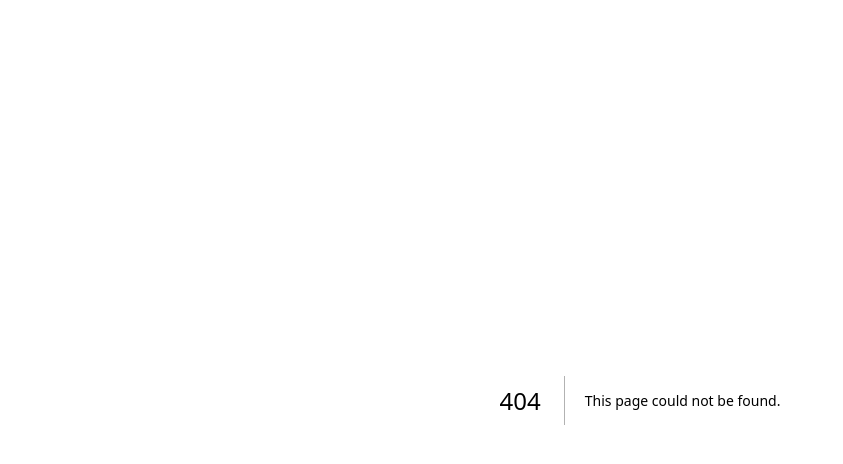
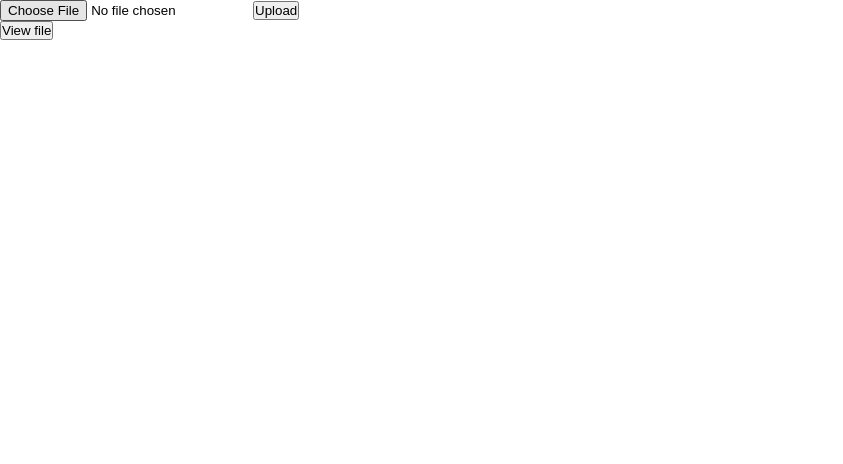
Before and after one commit to Junjpan/nextapp_graphql, a Next.js app: page /s3/upload in a window 1280 px wide. Before the commit this address had no page. Shown: the top 464 px of the page, without its empty margins (0-843 px from the left). Built offline with nearby package versions, Linux system fonts and the light colour scheme.

Commit message:
connect s3 bucket by using @aws-sdk/client-s3 package

```diff
--- /dev/null
+++ b/config/s3.js
@@ -0,0 +1,11 @@
+import { S3Client } from "@aws-sdk/client-s3";
+
+const s3Client = new S3Client({
+  region: "us-west-2",
+  credentials: {
+    accessKeyId: process.env.AWS_S3_ACCESS_KEY_ID,
+    secretAccessKey: process.env.AWS_S3_ACCESS_SECRET_ACCESS_KEY,
+  },
+});
+
+export default s3Client;
--- a/package.json
+++ b/package.json
@@ -12,6 +12,8 @@
     "@apollo/server": "^4.7.1",
     "@as-integrations/next": "^2.0.0",
     "@aws-sdk/client-dynamodb": "^3.354.0",
+    "@aws-sdk/client-s3": "^3.388.0",
+    "@aws-sdk/credential-providers": "^3.389.0",
     "@aws-sdk/lib-dynamodb": "^3.354.0",
     "@types/node": "20.2.5",
     "@types/react": "18.2.8",
--- /dev/null
+++ b/pages/api/file/s3.ts
@@ -0,0 +1,28 @@
+import type { NextApiRequest, NextApiResponse } from 'next';
+import { PutObjectCommand, PutObjectCommandInput } from "@aws-sdk/client-s3";
+import s3Client from "@/config/s3";
+
+export default async function handler(
+  req: NextApiRequest,
+  res: NextApiResponse<any>
+) {
+
+  const { fileData } = req.body;
+
+  try {
+    const input: PutObjectCommandInput = {
+      Bucket: process.env.AWS_S3_BUCKET,
+      Key: "test.docx",
+      Body: fileData,
+      // ContentType: 'application/vnd.openxmlformats-officedocument.wordprocessingml.document' need to varify if this is required.
+    };
+
+    const command = new PutObjectCommand(input);
+    const data = await s3Client.send(command);
+    res.status(200).send('upload file success!')
+  } catch (err) {
+    console.log(err);
+  }
+
+  console.log(process.env.NODE_ENV, process.env.AWS_S3_ACCESS_KEY_ID);
+}
--- /dev/null
+++ b/pages/s3/upload/index.tsx
@@ -0,0 +1,52 @@
+import React, { FormEvent, useState } from "react";
+import axios from "axios";
+import { useRouter } from "next/router";
+
+const UploadFile = () => {
+  const [file, setFile] = useState<FileList | null>();
+  const router = useRouter();
+
+  const uploadFile = async (e: FormEvent) => {
+    e.preventDefault();
+
+    if (file) {
+      const reader = new FileReader();
+      reader.readAsDataURL(file[0]);
+      reader.onload = async () => {
+        const headers = {
+          "content-type": "application/json",
+        };
+
+        const options = {
+          method: "POST",
+          url: "/api/file/s3",
+          headers,
+          data: { fileData: reader.result },
+        };
+
+        const response = await axios(options);
+
+        console.log("upload response", response);
+      };
+    }
+  };
+
+  return (
+    <div>
+      <form onSubmit={(e) => uploadFile(e)}>
+        <input
+          type="file"
+          onChange={(e) => {
+            setFile(e.target.files);
+          }}
+        />
+        <button type="submit">Upload</button>
+      </form>
+      <button onClick={() => router.push("/s3/view")}>View file</button>
+    </div>
+  );
+};
+
+export default UploadFile;
+
+//There are two ways to structure the Next page route, s3/upload/index.tsx or s3/upload.tsx
```
Also changed, not shown: pages/api/order/[routename].ts (+13 -11 lines), pages/index.tsx (+31 -23 lines), pages/s3/view.tsx (added, +9 -0 lines), 1 other file (tests, documents, lock files or other folders).
